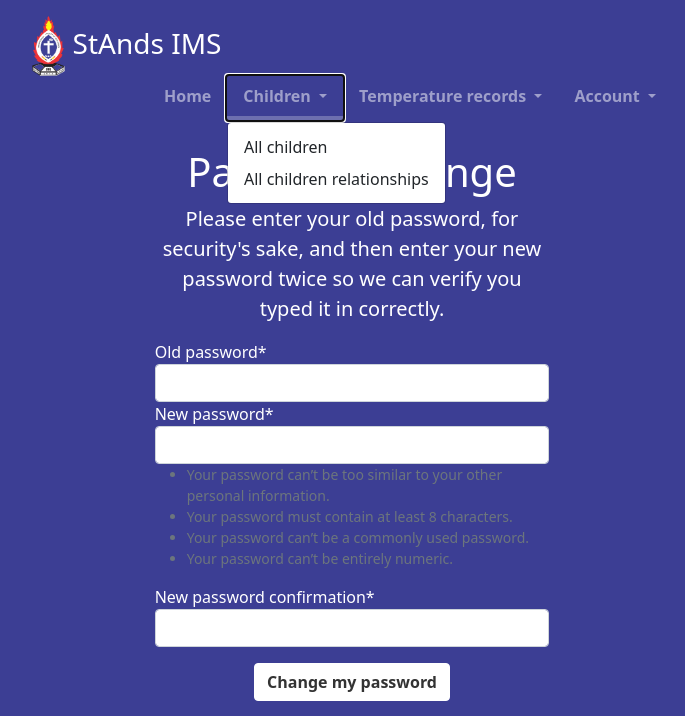
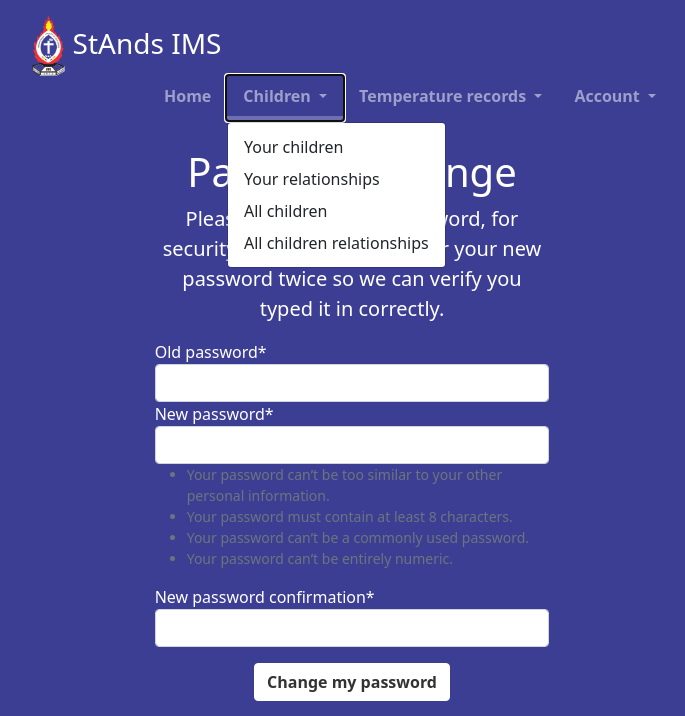
Before and after one commit to harisonmg/church-ims, a Django app: page /accounts/password_change/ in a window 1280 px wide, after a click on "Children". Shown: the top 716 px of the page, without its empty margins (288-973 px from the left). Run offline with Django 3.2, Linux system fonts and the light colour scheme; the visitor is signed in with stand-in values (Sample User, id 1); some libraries are stand-ins or nearby versions.

Commit message:
Update navigation links

```diff
--- a/templates/navigation.html
+++ b/templates/navigation.html
@@ -9,11 +9,19 @@
     <nav class="nav nav-masthead justify-content-center float-md-end">
       {% if user.is_authenticated %}
         <a class="nav-link" href="{% url 'core:dashboard' %}">Home</a>
-        {% if user.is_staff %}
         <a class="nav-link dropdown-toggle" href="#" id="childrenDropdownMenuLink" role="button" data-bs-toggle="dropdown" aria-expanded="false">
           Children
         </a>
         <ul class="dropdown-menu" aria-labelledby="childrenDropdownMenuLink">
+          <li>
+            <a class="dropdown-item" href="{% url 'children:by_user_list' %}">Your children</a>
+          </li>
+          <li>
+            <a class="dropdown-item" href="{% url 'children:relationship_by_user_list' %}">
+              Your relationships
+            </a>
+          </li>
+          {% if user.is_staff %}
             {% comment %}
             <li>
               <a class="dropdown-item" href="{% url 'children:child_relationship_create' %}">
@@ -33,8 +41,9 @@
                 All children relationships
               </a>
             </li>
+          {% endif %}
         </ul>
-
+        {% if user.is_staff %}
           <a class="nav-link dropdown-toggle" href="#" id="temperatureRecordsDropdownMenuLink" role="button" data-bs-toggle="dropdown" aria-expanded="false">
             Temperature records
           </a>
--- a/templates/pagination.html
+++ b/templates/pagination.html
@@ -6,7 +6,7 @@
       </li>
     {% else %}
       <li class="page-item disabled">
-        <a class="page-link" href="#" class="page-link" href="#">Previous</a>
+        <a class="page-link" href="#" tabindex="-1" aria-disabled="true">Previous</a>
       </li>
     {% endif %}
     {% for num in page_obj.paginator.page_range %}
@@ -23,7 +23,7 @@
       </li>
     {% else %}
       <li class="page-item disabled">
-        <a class="page-link" href="#" class="page-link" href="#">Next</a>
+        <a class="page-link" href="#" tabindex="-1" aria-disabled="true">Next</a>
       </li>
     {% endif %}
   </ul>
```
Lines whose indentation alone changed are shown as unchanged.
